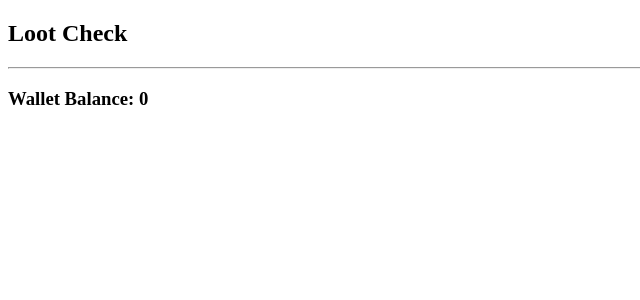
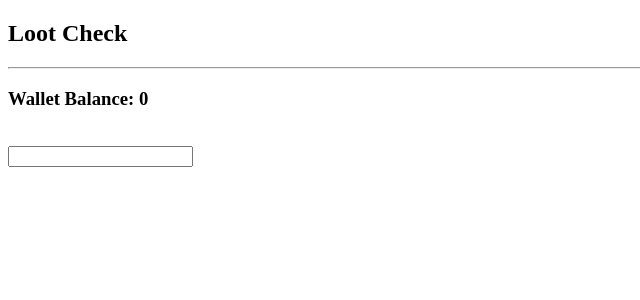
Before and after one commit to simotae14/lootcheck, a React (Create React App) app: page / in a window 1280 px wide. Shown: the top 300 px of the page, without its empty margins (0-640 px from the left). Built offline with nearby package versions, Linux system fonts and the light colour scheme.

Commit message:
add the input to pass the test

```diff
--- a/src/components/Wallet.js
+++ b/src/components/Wallet.js
@@ -8,6 +8,8 @@ export class Wallet extends Component {
                 <h3 className='balance'>
                     Wallet Balance: {this.props.balance}
                 </h3>
+                <br />
+                <input className="input-wallet"/>
             </div>
         );
     }
```
